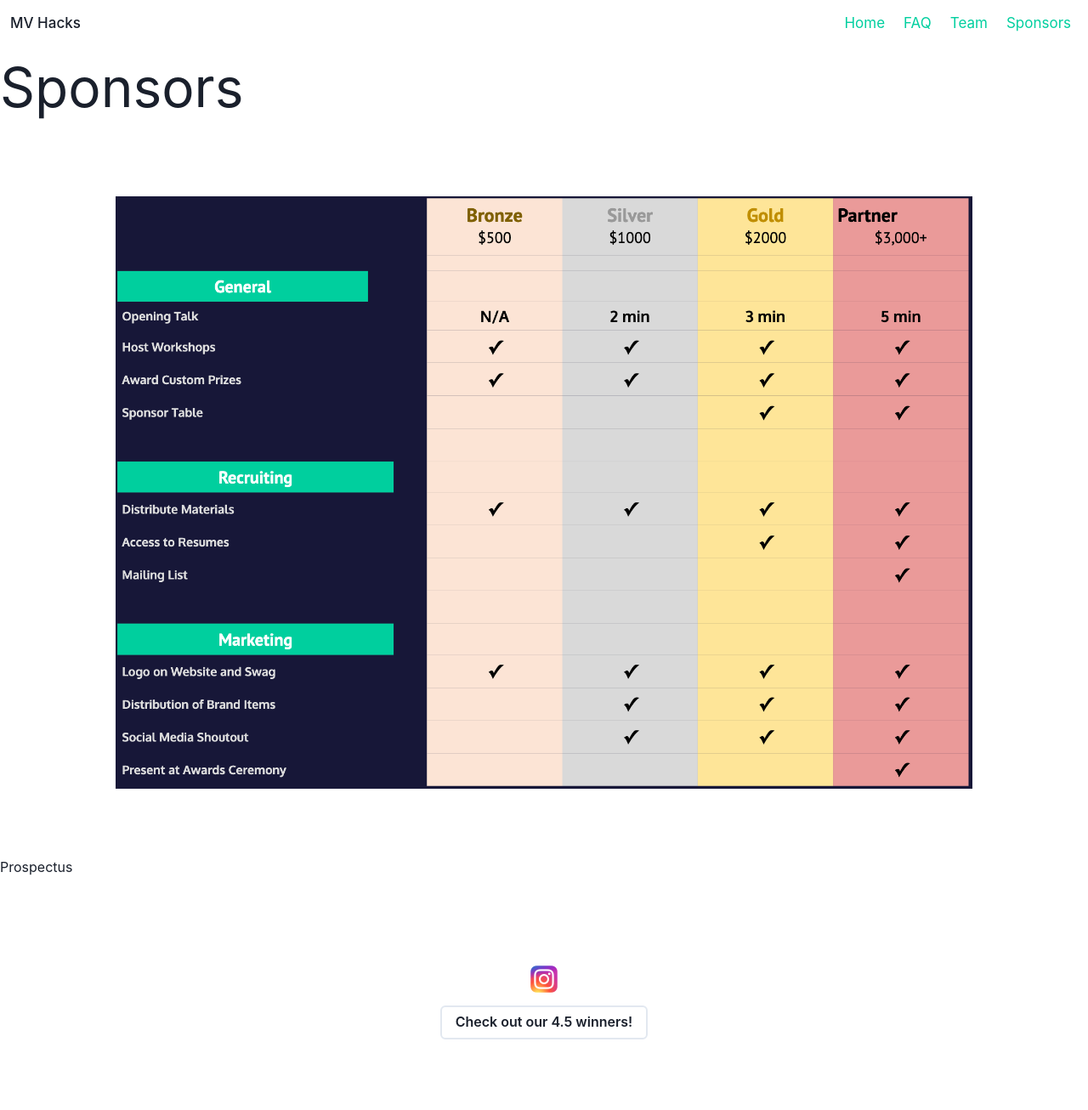
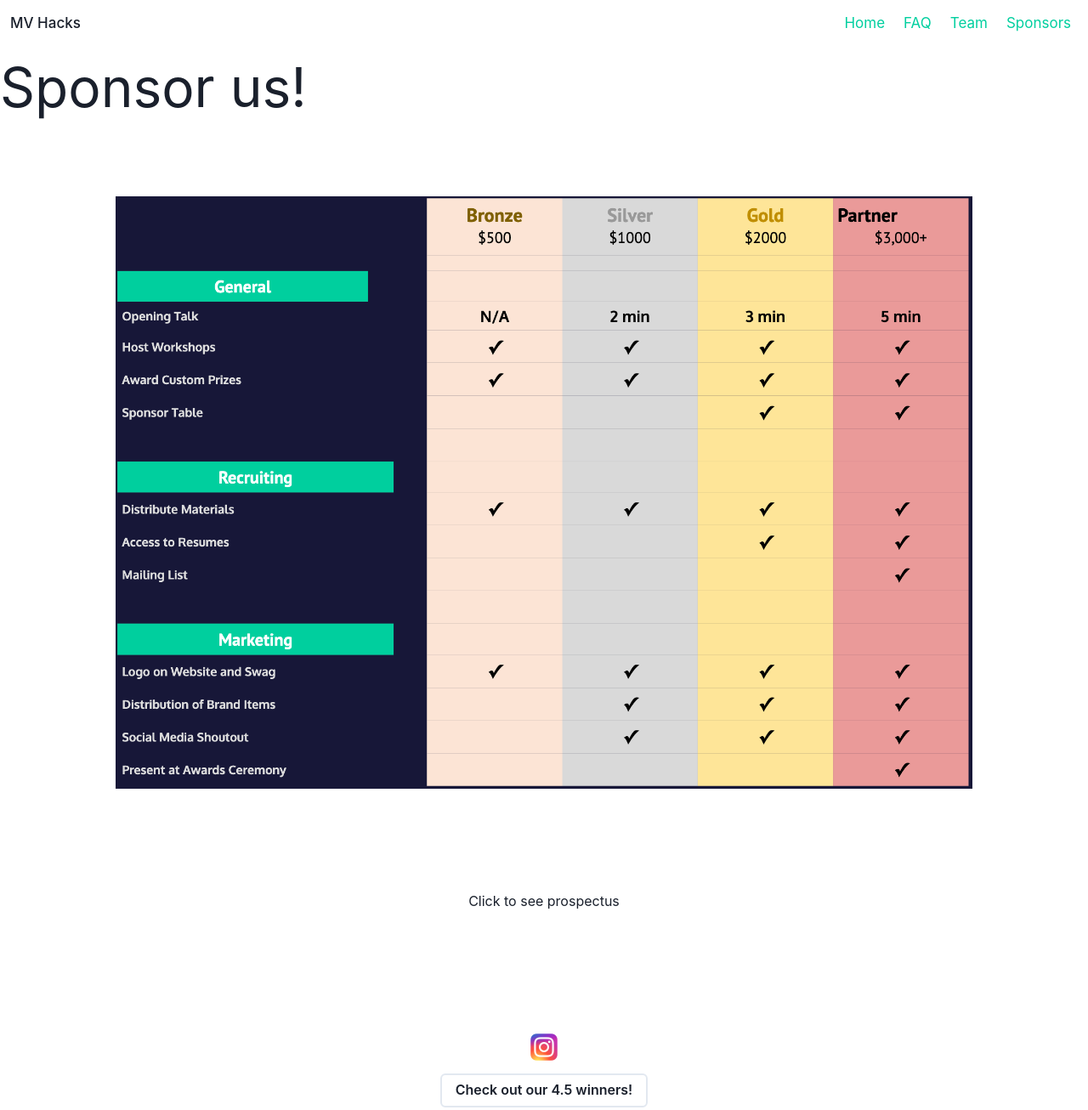
Before and after one commit to mvhacks/website-6.0, a Gatsby site: page /sponsors in a window 1280 px wide. Shown: the whole page at 85% size. Before the commit the page ends 1263 px from the top, so only its background shows below. Built offline with nearby package versions, Linux system fonts and the light colour scheme; Gatsby itself is replaced by a stand-in of ours.

Commit message:
minor changes

```diff
--- a/src/pages/sponsors.tsx
+++ b/src/pages/sponsors.tsx
@@ -8,16 +8,7 @@ import theme from '../utils/customTheme';
 import { themeObj } from '../utils/customTheme';
 import sponsorInfo from '../images/sponsorInfo.png';
 
-
-
-// import {useState} from 'react';
-
 const SponsorsPage = () => {
-    // const data = [
-    //     { id: 1, name: "John", age: 30 },
-    //     { id: 2, name: "ko", age: 15 },
-    //     { id: 3, name: "k", age: 21 }
-    // ];
   return (
     <ChakraProvider theme={theme}>
       <Layout>
@@ -30,32 +21,13 @@ const SponsorsPage = () => {
                 className="titleStyle"
                 style={{ color: themeObj.dark.palette.secondary.main, fontSize: "5vw" }}
             >
-                Sponsors
+                Sponsor us!
             </h1>
-
-            {/* <table style={{color:themeObj.dark.palette.accent.main}}>
-                <thead style={{color:themeObj.dark.palette.accent.main}}>
-                    <tr style={{color:themeObj.dark.palette.accent.main}}>
-                        <th style={{color:themeObj.dark.palette.accent.main}}>ID</th>
-                        <th style={{color:themeObj.dark.palette.accent.main}}>Name</th>
-                        <th style={{color:themeObj.dark.palette.accent.main}}>Age</th>
-                    </tr>
-                </thead>
-                <tbody>
-                    {data.map(item => (
-                        <tr style={{color:themeObj.dark.palette.accent.main}}>
-                            <td key={item.id} style={{color:themeObj.dark.palette.accent.main}}></td>
-                            <td key={item.name} style={{color:themeObj.dark.palette.accent.main}}></td>
-                            <td key={item.age} style={{color:themeObj.dark.palette.accent.main}}></td>
-                        </tr>
-                    ))}
-                </tbody>
-            </table> */}
             <div style={{display:"flex", justifyContent:"center", alignItems: "center", margin:"10vh"}}>
                 <img src={sponsorInfo} alt="Sponsor Info" style={{maxWidth:"90%"}}/>
             </div>
 
-            <a href="https://drive.google.com/drive/folders/1ljtLf6Iww6sjgUNMTVPjhE74XMIhMZjP" target="_blank" style={{color:themeObj.dark.palette.accent.main}}> Prospectus</a>
+            <a href="https://drive.google.com/file/d/1FyM05z4O_me3PSV0WxpTatO3uiGxedWk/view?usp=sharing" target="_blank" style={{color:themeObj.dark.palette.accent.main, display:"flex", justifyContent:"center", alignItems: "center", padding:"5vh"}}>Click to see prospectus</a>
         </div>
       </Layout>
     </ChakraProvider>
```
